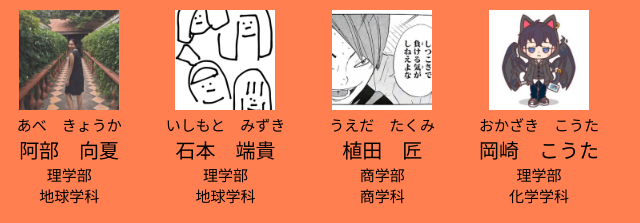
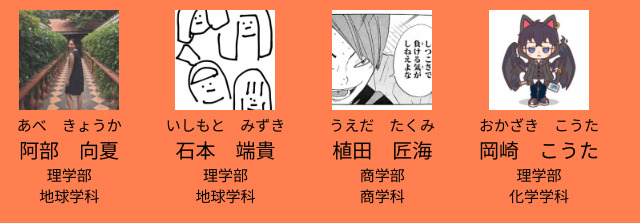
Before and after one commit to 1q2w3e-4r5t6y/haikyu_souta, a plain HTML site: page index.html in a window 1280 px wide. Shown: the part 820-1043 px from the top of the page, 243-883 px from the left. Drawn offline with Linux system fonts and the light colour scheme.

Commit message:
Update index.html

```diff
--- a/index.html
+++ b/index.html
@@ -49,7 +49,7 @@
       <li class="item_2">
        <img src="takumi.jpg" width="100" height="100">
        <div class="kana_2">うえだ　たくみ</div>
-       <div class="kanji_2">植田　匠</div>
+       <div class="kanji_2">植田　匠海</div>
        <div class="gakubu_2">商学部<br>商学科</div>
       </li>
 
```
